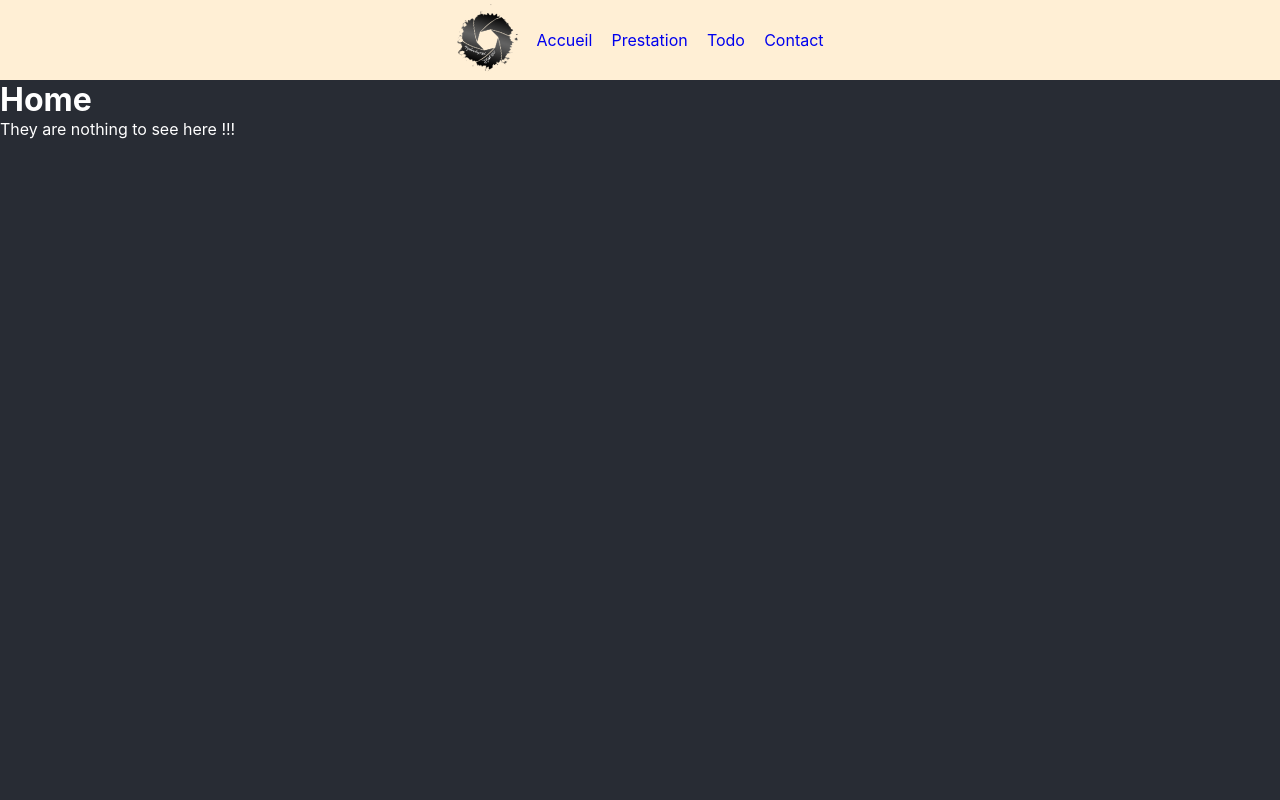
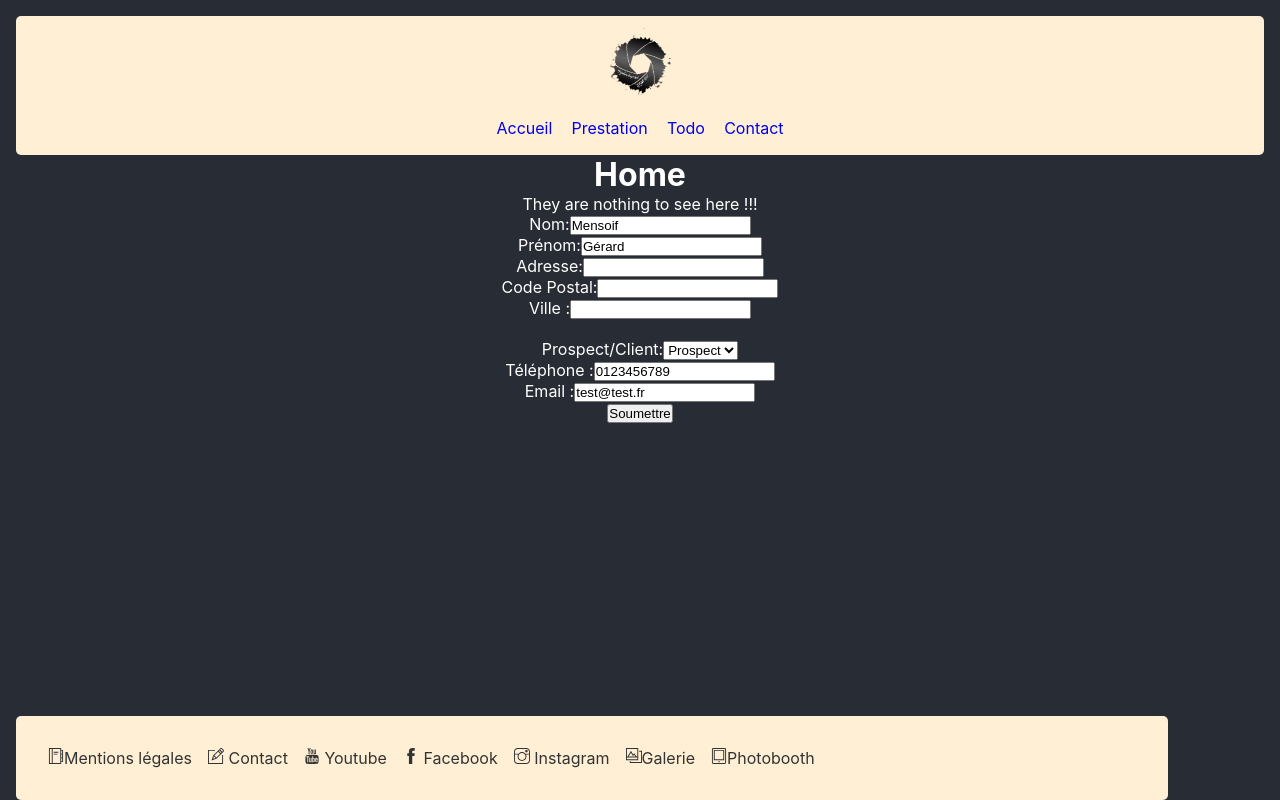
Before and after one commit to Christophe-Desmarres/CRM, a React (Create React App) app in the folder client/: page / in a window 1280 px wide. Built offline with nearby package versions, Linux system fonts and the light colour scheme.

Commit message:
add style and add client form

```diff
--- a/client/package.json
+++ b/client/package.json
@@ -8,6 +8,7 @@
     "@testing-library/user-event": "^13.5.0",
     "react": "^18.2.0",
     "react-dom": "^18.2.0",
+    "react-icons": "^4.7.1",
     "react-router": "^6.7.0",
     "react-router-dom": "^6.7.0",
     "react-scripts": "5.0.1",
--- a/client/src/App.css
+++ b/client/src/App.css
@@ -1,5 +1,8 @@
-App {
+.App {
   text-align: center;
+  padding: 1rem;
+  background-color: #282c34;
+  min-height: 100vh;
 }
 
 .App-logo {
@@ -14,8 +17,6 @@ App {
 }
 
 .App-header {
-  background-color: #282c34;
-  min-height: 100vh;
   /* font-size: calc(10px + 2vmin); */
   color: white;
 }
--- a/client/src/App.js
+++ b/client/src/App.js
@@ -1,6 +1,7 @@
 import './App.css';
+import RouterList from './pages/Routes';
+import Footer from './components/template/Footer';
 
-import RouterList from './pages/Routes';
 
 function App() {
 
@@ -8,6 +9,7 @@ function App() {
     <div className="App">
       <header className="App-header">
       <RouterList />
+      <Footer />
       </header>
     </div>
   );
--- /dev/null
+++ b/client/src/components/ClientForm.js
@@ -0,0 +1,151 @@
+import React, { useState } from 'react';
+
+function ClientForm() {
+  const [formData, setFormData] = useState({
+    firstName: 'Gérard',
+    lastName: 'Mensoif',
+    address: '',
+    zipCode: '',
+    city: '',
+    prospectClient: '',
+    phone: '0123456789',
+    email: 'test@test.fr',
+    suggestions: []
+  });
+
+  const handleChange = (event) => {
+    console.log(event.target.name, event.target.value);
+    setFormData({
+      ...formData,
+      [event.target.name]: event.target.value
+    });
+
+    let config = {
+
+        mode: 'no-cors',
+  };
+
+    if (event.target.name === 'city' && event.target.value.length > 2) {
+      fetch(`https://api-adresse.data.gouv.fr/search/?q=${event.target.value}&limit=4&type=municipality&autocomplete=1`)
+        .then(response => response.json())
+        .then(data => {
+          setFormData({ ...formData, suggestions: data.features.properties });
+          console.log(data.features);
+        });
+  }}
+
+  const handleSubmit = (event) => {
+    event.preventDefault();
+    if (validateForm()) {
+      console.log("Formulaire valide, données soumises : ", formData);
+    }
+  };
+
+  const validateForm = () => {
+    let isValid = true;
+    let errorMessage = '';
+
+    // Vérifier que chaque champ est rempli
+    Object.keys(formData).forEach((key) => {
+      if (formData[key] === '') {
+        isValid = false;
+        errorMessage = `Le champ ${key} est obligatoire`;
+      }
+    });
+
+    // Vérifier que le numéro de téléphone est un numéro valide
+    if (!/^\d+$/.test(formData.phone)) {
+      isValid = false;
+      errorMessage = "Le numéro de téléphone doit être un numéro valide";
+    }
+
+    // Vérifier que l'email est un format valide
+    if (!/^\S+@\S+$/.test(formData.email)) {
+      isValid = false;
+      errorMessage = "L'email doit être un format valide";
+    }
+
+        // Vérifier que le code postal est de 5 chiffres
+        if (!/^\d{5}$/.test(formData.zipcode)) {
+          isValid = false;
+          errorMessage = "Le code postal doit être de 5 chiffres";
+      }
+
+
+    if (!isValid) {
+      alert(errorMessage);
+    }
+    return isValid;
+  }
+
+  return (
+    <form onSubmit={handleSubmit}>
+      <label>
+        Nom:
+        <input type="text" name="lastName" onChange={handleChange} value={formData.lastName} />
+      </label>
+      <br />
+      <label>
+        Prénom:
+        <input type="text" name="firstName" onChange={handleChange} value={formData.firstName} />
+      </label>
+      <br />
+      <label>
+        Adresse:
+        <input type="text" name="address" onChange={handleChange} value={formData.address} />
+      </label>
+      <br />
+      <label>
+        Code Postal:
+        <input type="text" name="zipCode" onChange={handleChange} value={formData.zipCode} />
+      </label>
+      <br />
+<label>
+        Ville :
+        <input
+          type="text"
+          name="city"
+          value={formData.city}
+          onChange={handleChange}
+        />
+        <ul>
+          {formData.suggestions.forEach(suggestion => (
+            <li key={suggestion.id}>{suggestion.city}</li>
+          ))}
+        </ul>
+      </label>
+      <br />
+      <label>
+        Prospect/Client:
+        <select name="prospectClient" onChange={handleChange} value={formData.prospectClient}>
+          <option value="prospect">Prospect</option>
+          <option value="client">Client</option>
+        </select>
+      </label>
+      <br />
+      <label>
+        Téléphone :
+        <input
+          type="text"
+          name="phone"
+          value={formData.phone}
+          onChange={handleChange}
+        />
+      </label>
+      <br />
+      <label>
+        Email :
+        <input
+          type="email"
+          name="email"
+          value={formData.email}
+          onChange={handleChange}
+        />
+      </label>
+      <br />
+      <button type="submit">Soumettre</button>
+    </form>
+  );
+}
+
+export default ClientForm;
--- a/client/src/components/NavBar.js
+++ b/client/src/components/NavBar.js
@@ -3,14 +3,18 @@ import logo from '../logo.png';
 import styledNavBar from 'styled-components';
 
  // styled components
- const Wrapper = styledNavBar.div`
-        background-color: papayawhip;
-        'border-radius': '5px',
-        'padding': '1rem',
-        'margin': '0.5rem',
-        `;
+ const Wrapper = styledNavBar.nav`
+    width: 100%;
+    background-color: papayawhip;
+    border-radius: 5px;
+    padding: 0.5rem;
+    display: flex;
+    justify-content: center;
 
-const NavList = styledNavBar.ul`
+    .logo {
+    }
+
+    div ul{
         display: flex;
         flex-direction: column;
         flex-wrap: nowrap;
@@ -40,7 +44,7 @@ const NavList = styledNavBar.ul`
             flex-direction: row;
             justify-content: center;
           }
-`;
+        }`;
 
 
 
@@ -50,9 +54,9 @@ const NavBar = () => {
   return (
     <div>
       <Wrapper>
-        <NavList>
+      <div>
         <img src={logo} className="App-logo" alt="logo" />
-
+        <ul>
           <li>
             <Link to="/">Accueil</Link>
           </li>
@@ -65,7 +69,8 @@ const NavBar = () => {
           <li>
             <Link to="/contact">Contact</Link>
           </li>
-        </NavList>
+        </ul>
+      </div>
       </Wrapper>
 
       <Outlet />
--- a/client/src/components/template/Footer.js
+++ b/client/src/components/template/Footer.js
@@ -0,0 +1,55 @@
+import React from "react";
+import styled from 'styled-components';
+import { TfiAgenda, TfiYoutube, TfiFacebook, TfiInstagram, TfiPencilAlt, TfiGallery, TfiTablet } from "react-icons/tfi";
+
+
+
+const StyledFooter = styled.footer`
+    background-color: #282c34;
+    background-color: papayawhip;
+    border-radius: 5px;
+    padding: 1rem;
+    margin: auto;
+    color: white;
+    width: 90%;
+    position: fixed;
+    bottom: 0;
+
+
+div{
+    display: flex;
+    flex-direction: row;
+    flex-wrap: nowrap;
+    align-items: center;
+    justify-content: around;
+    text-align: center;
+    color: #333;
+    text-decoration: none;
+    margin: 0.5rem;
+
+  a{
+    color: #333;
+    text-decoration: none;
+    margin: 0.5rem;
+  }
+}
+`;
+
+const Footer = () =>{
+
+return (
+    <StyledFooter>
+    <div>
+    <a href="#"><TfiAgenda />Mentions légales</a>
+    <a href="#"><TfiPencilAlt /> Contact</a>
+    <a href="#"><TfiYoutube /> Youtube</a>
+    <a href="#"><TfiFacebook /> Facebook</a>
+    <a href="#"><TfiInstagram /> Instagram</a>
+    <a href="https://cdesmarres.wixsite.com/christophe-desmarres/album"><TfiGallery />Galerie</a>
+    <a href="https://cdesmarres.wixsite.com/christophe-desmarres/photobooth"><TfiTablet />Photobooth</a>
+    </div>
+    </StyledFooter>
+);
+}
+
+export  default Footer;
--- a/client/src/components/template/Header.js
+++ b/client/src/components/template/Header.js
@@ -1,11 +1,9 @@
-import RouterList from '../../pages/Routes';
-
-
+import React from "react";
 
 const Header = () =>{
 
 return (
-
+    <div>the header</div>
 );
 }
 
--- a/client/src/pages/Home.js
+++ b/client/src/pages/Home.js
@@ -1,4 +1,4 @@
-
+import ClientForm from '../components/ClientForm';
 
 const Home = () => {
     return (
@@ -6,6 +6,7 @@ const Home = () => {
 
     <h1>Home</h1>
     <p>They are nothing to see here !!!</p>
+    <ClientForm />
       </div>
     );
   };
```
Also changed, not shown: 1 other file (tests, documents, lock files or other folders).
